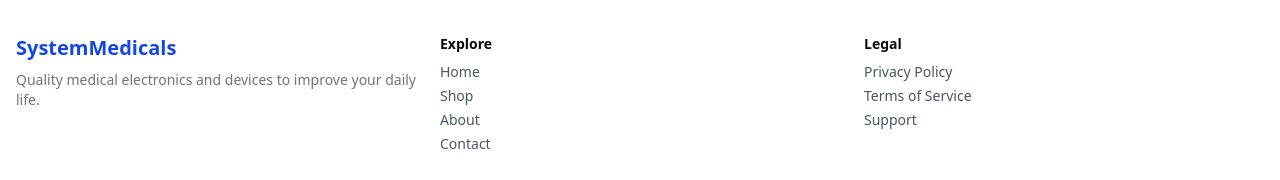
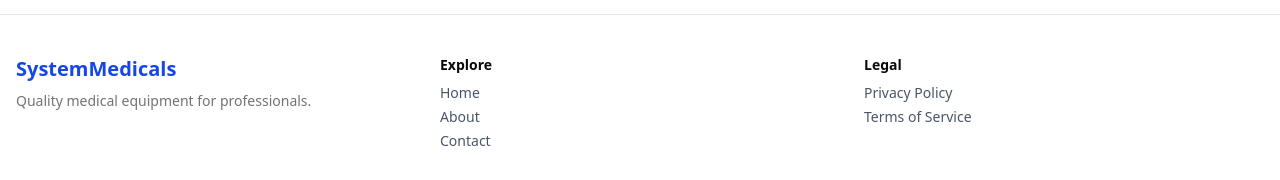
Before and after one commit to fedigojs/systemmedicals.com, a Next.js app: page / in a window 1280 px wide. Shown: the part 556-736 px from the top of the page. Built offline with nearby package versions, Linux system fonts and the light colour scheme; no server answers; the database is empty.

Commit message:
fix: fix footer

```diff
--- a/src/components/footer.jsx
+++ b/src/components/footer.jsx
@@ -8,7 +8,7 @@ export default function Footer() {
                 <div>
                     <h2 className="text-xl font-bold text-blue-700">SystemMedicals</h2>
                     <p className="text-sm text-muted-foreground mt-2">
-                        Quality medical electronics and devices to improve your daily life.
+                        Quality medical equipment for professionals.
                     </p>
                 </div>
 
@@ -17,7 +17,6 @@ export default function Footer() {
                     <h3 className="text-sm font-semibold mb-2">Explore</h3>
                     <ul className="space-y-1 text-sm text-gray-600">
                         <li><Link href="/" className="hover:underline">Home</Link></li>
-                        <li><Link href="/shop" className="hover:underline">Shop</Link></li>
                         <li><Link href="/about" className="hover:underline">About</Link></li>
                         <li><Link href="/contact" className="hover:underline">Contact</Link></li>
                     </ul>
@@ -29,7 +28,6 @@ export default function Footer() {
                     <ul className="space-y-1 text-sm text-gray-600">
                         <li><Link href="/privacy" className="hover:underline">Privacy Policy</Link></li>
                         <li><Link href="/terms" className="hover:underline">Terms of Service</Link></li>
-                        <li><Link href="/support" className="hover:underline">Support</Link></li>
                     </ul>
                 </div>
             </div>
```
